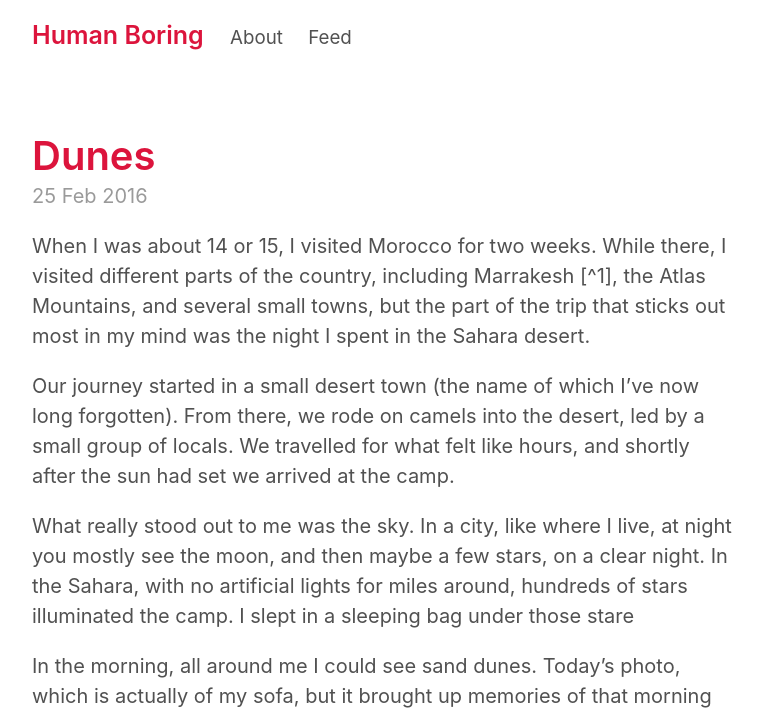
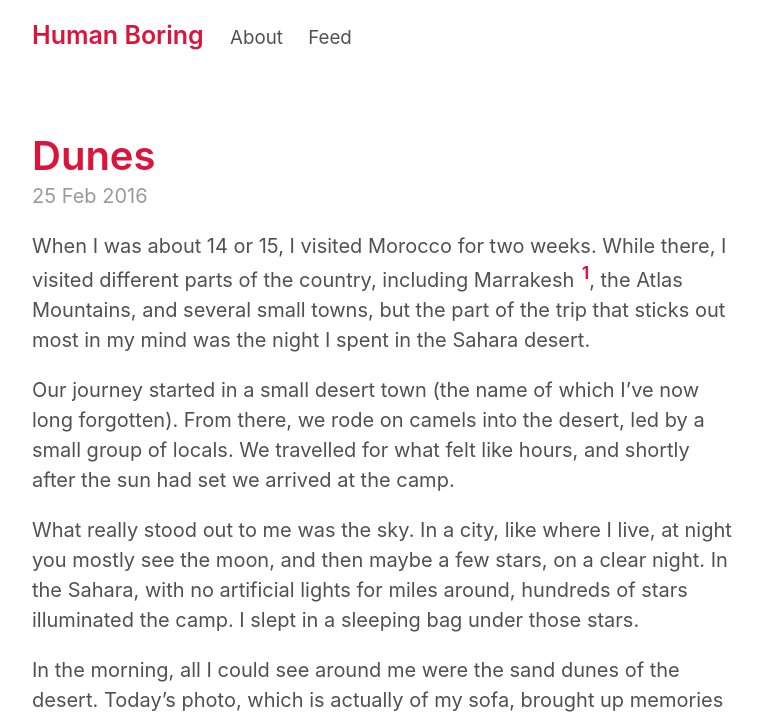
Before and after one commit to humanboring/Human-Boring-source, a Jekyll site: the page built from _posts/2016-02-25-Dunes.md, in a window 1280 px wide. Shown: the top 716 px of the page, without its empty margins (258-1021 px from the left). Built offline with Jekyll 4.4.1, drawn with Linux system fonts in a browser that asks for light colours; some of the changed text lies outside the part shown.

Commit message:
fixed post

```diff
--- a/_posts/2016-02-25-Dunes.md
+++ b/_posts/2016-02-25-Dunes.md
@@ -8,8 +8,10 @@
 
 Our journey started in a small desert town (the name of which I've now long forgotten). From there, we rode on camels into the desert, led by a small group of locals. We travelled for what felt like hours, and shortly after the sun had set we arrived at the camp.
 
-What really stood out to me was the sky. In a city, like where I live, at night you mostly see the moon, and then maybe a few stars, on a clear night. In the Sahara, with no artificial lights for miles around, hundreds of stars illuminated the camp. I slept in a sleeping bag under those stare
+What really stood out to me was the sky. In a city, like where I live, at night you mostly see the moon, and then maybe a few stars, on a clear night. In the Sahara, with no artificial lights for miles around, hundreds of stars illuminated the camp. I slept in a sleeping bag under those stars.
 
-In the morning, all around me I could see sand dunes. Today's photo, which is actually of my sofa, but it brought up memories of that morning in the desert.
+In the morning, all I could see around me were the sand dunes of the desert. Today's photo, which is actually of my sofa, brought up memories of that morning in the desert.
 
 ![56/366](http://media.humanboring.net/photos/2016-02-25.jpeg)
+
+[^1]: Despite what I thought at the time, Marrakesh in fact isn't the capital of Morocco. That honour falls to a much smaller city, [Rabat](https://en.m.wikipedia.org/wiki/Rabat)
```
